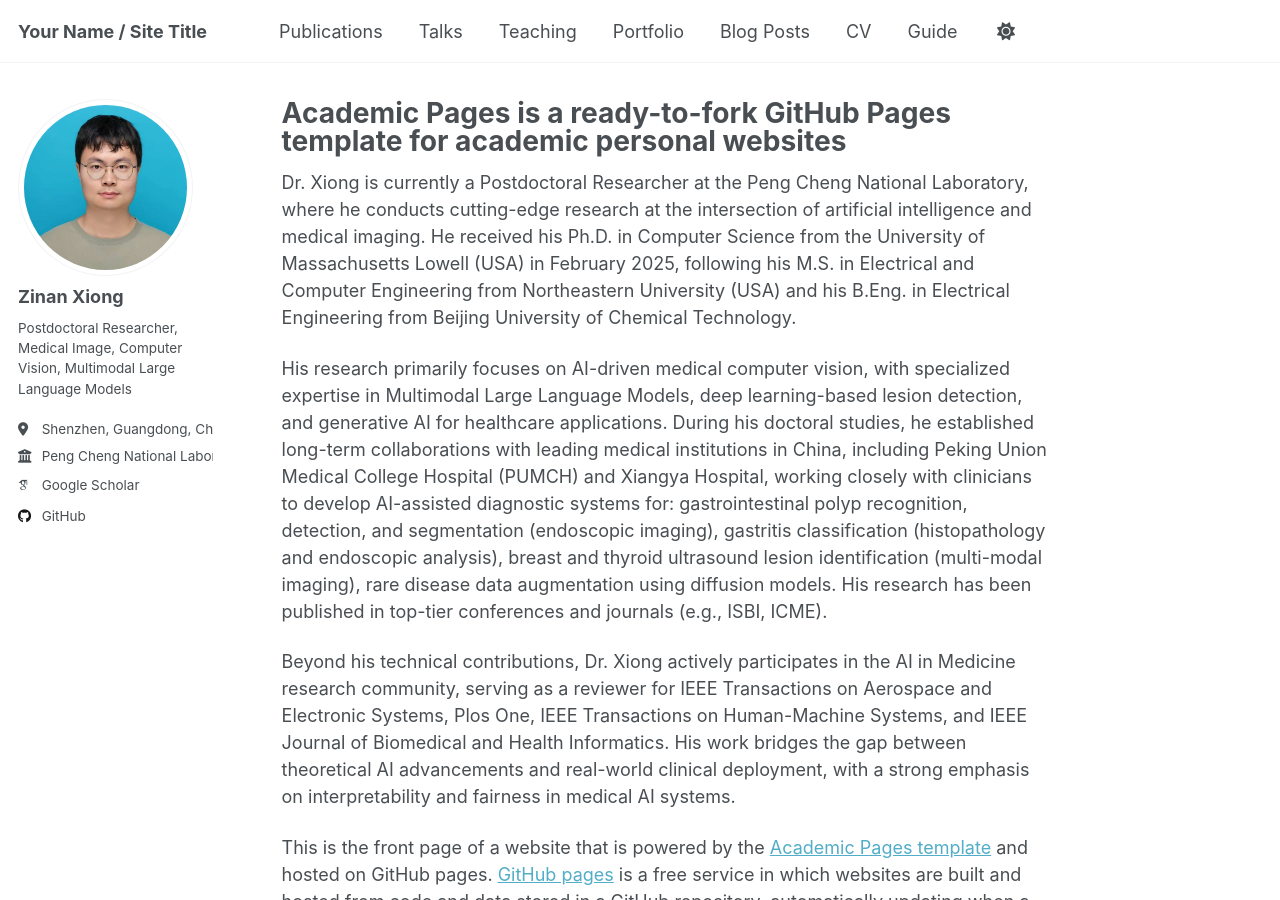
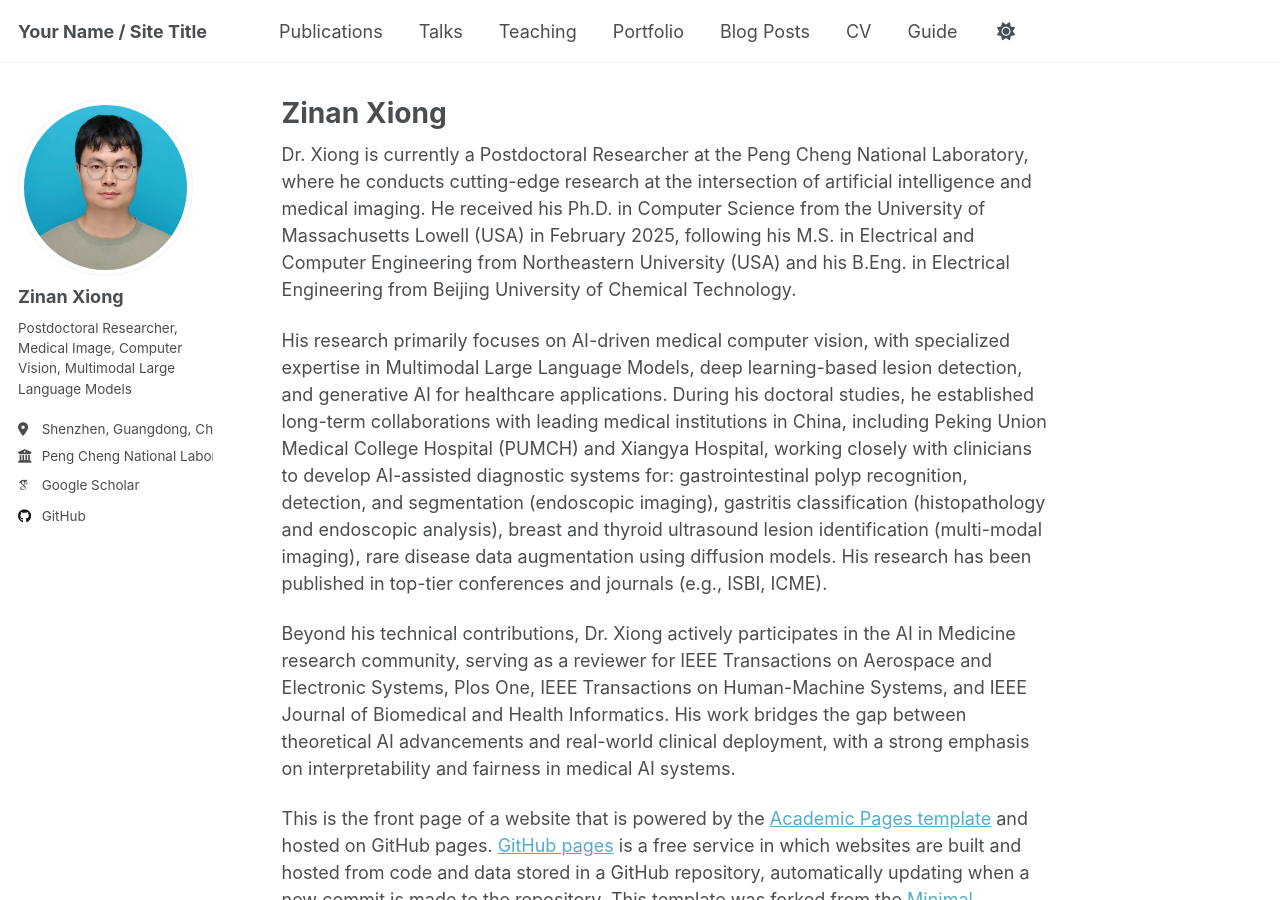
Before and after one commit to ttppss/zinanxiong, a Jekyll site: the page built from _pages/about.md, in a window 1280 px wide and 900 px high. Built offline with Jekyll 4.4.1, drawn with Linux system fonts in a browser that asks for light colours; some web fonts are replaced; a script that is not in the unit is left out.

Commit message:
Update about.md

```diff
--- a/_pages/about.md
+++ b/_pages/about.md
@@ -1,6 +1,6 @@
 ---
 permalink: /
-title: "Academic Pages is a ready-to-fork GitHub Pages template for academic personal websites"
+title: "Zinan Xiong"
 author_profile: true
 redirect_from:
   - /about/
```
